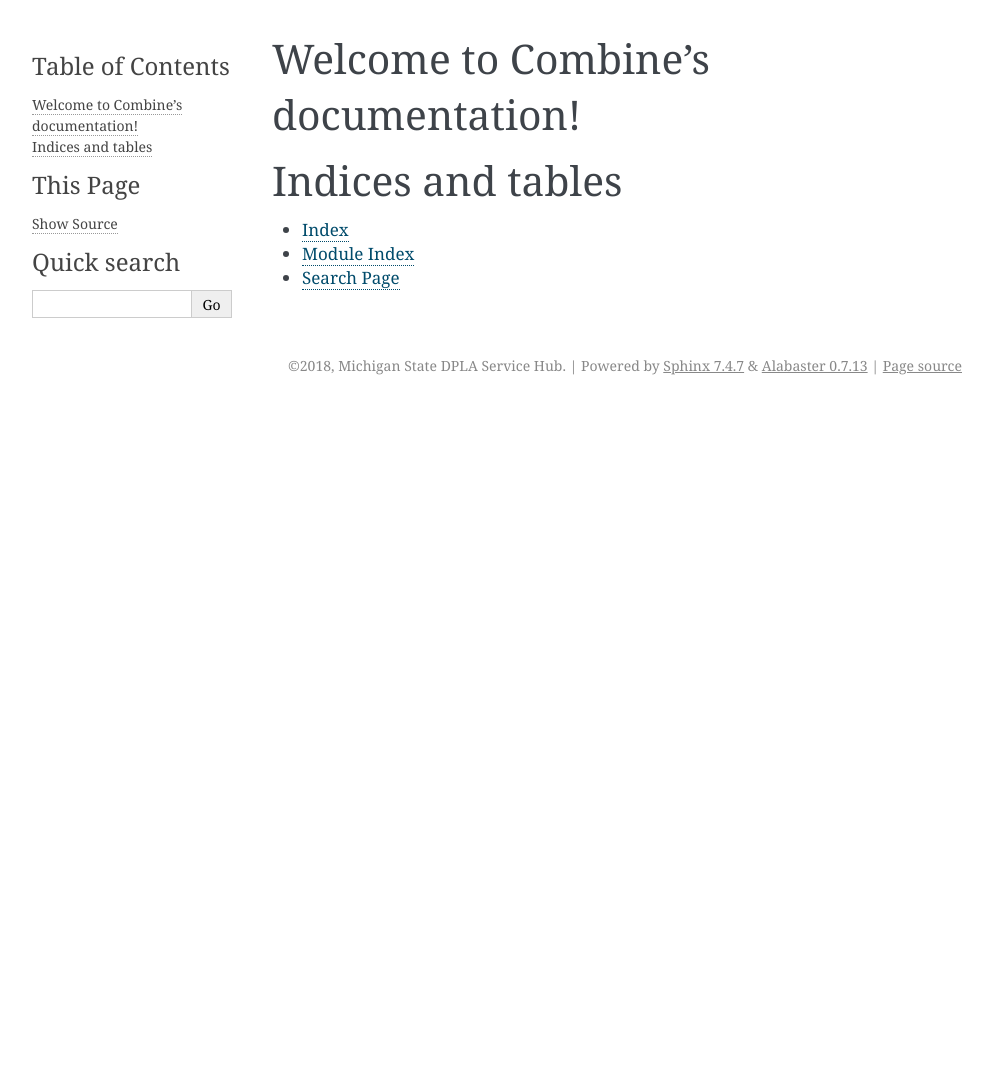
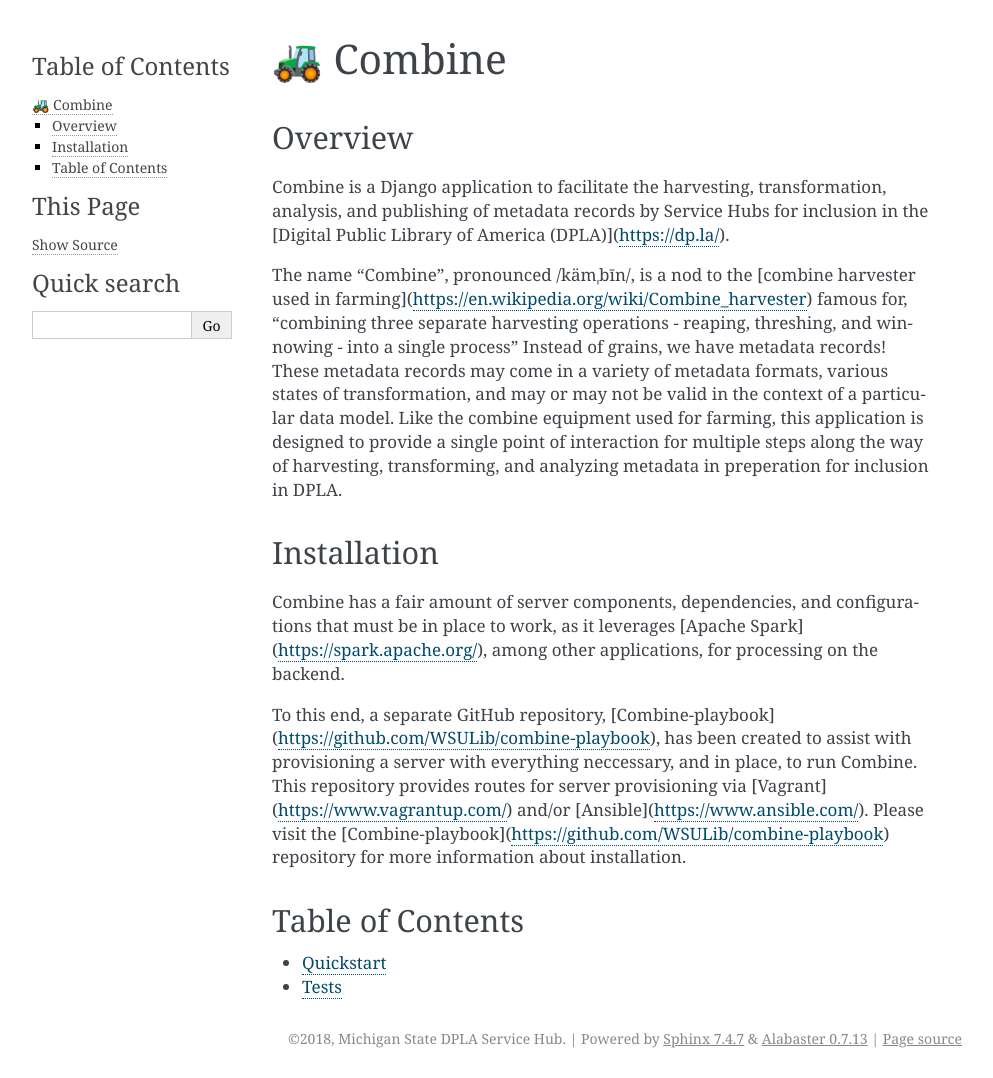
Before and after one commit to MI-DPLA/combine, a Sphinx documentation site: the page built from docs/index.rst, in a window 1280 px wide. Shown: the whole page, without its empty margins (148-1141 px from the left). Built offline with Sphinx 7.4.7, drawn with Linux system fonts in a browser that asks for light colours; before the commit the page ends 900 px from its top, so only the background shows below that.

```diff
--- a/docs/index.rst
+++ b/docs/index.rst
@@ -1,20 +1,30 @@
-.. Combine documentation master file, created by
-   sphinx-quickstart on Tue Apr 10 15:09:22 2018.
-   You can adapt this file completely to your liking, but it should at least
-   contain the root `toctree` directive.
+*****************
+🚜 Combine
+*****************
 
-Welcome to Combine's documentation!
-===================================
+
+Overview
+========
+
+Combine is a Django application to facilitate the harvesting, transformation, analysis, and publishing of metadata records by Service Hubs for inclusion in the [Digital Public Library of America (DPLA)](https://dp.la/).
+
+The name "Combine", pronounced /kämˌbīn/, is a nod to the [combine harvester used in farming](https://en.wikipedia.org/wiki/Combine_harvester) famous for, "combining three separate harvesting operations - reaping, threshing, and winnowing - into a single process"  Instead of grains, we have metadata records!  These metadata records may come in a variety of metadata formats, various states of transformation, and may or may not be valid in the context of a particular data model.  Like the combine equipment used for farming, this application is designed to provide a single point of interaction for multiple steps along the way of harvesting, transforming, and analyzing metadata in preperation for inclusion in DPLA.
+
+
+Installation
+============
+
+Combine has a fair amount of server components, dependencies, and configurations that must be in place to work, as it leverages [Apache Spark](https://spark.apache.org/), among other applications, for processing on the backend.
+
+To this end, a separate GitHub repository, [Combine-playbook](https://github.com/WSULib/combine-playbook), has been created to assist with provisioning a server with everything neccessary, and in place, to run Combine.  This repository provides routes for server provisioning via [Vagrant](https://www.vagrantup.com/) and/or [Ansible](https://www.ansible.com/). Please visit the [Combine-playbook](https://github.com/WSULib/combine-playbook) repository for more information about installation.
+
+
+
+Table of Contents
+=================
 
 .. toctree::
    :maxdepth: 2
-   :caption: Contents:
 
-
-
-Indices and tables
-==================
-
-* :ref:`genindex`
-* :ref:`modindex`
-* :ref:`search`
+   quickstart
+   tests
--- /dev/null
+++ b/docs/quickstart.rst
@@ -0,0 +1,3 @@
+**********
+Quickstart
+**********
--- /dev/null
+++ b/docs/tests.rst
@@ -0,0 +1,3 @@
+*****
+Tests
+*****
```
